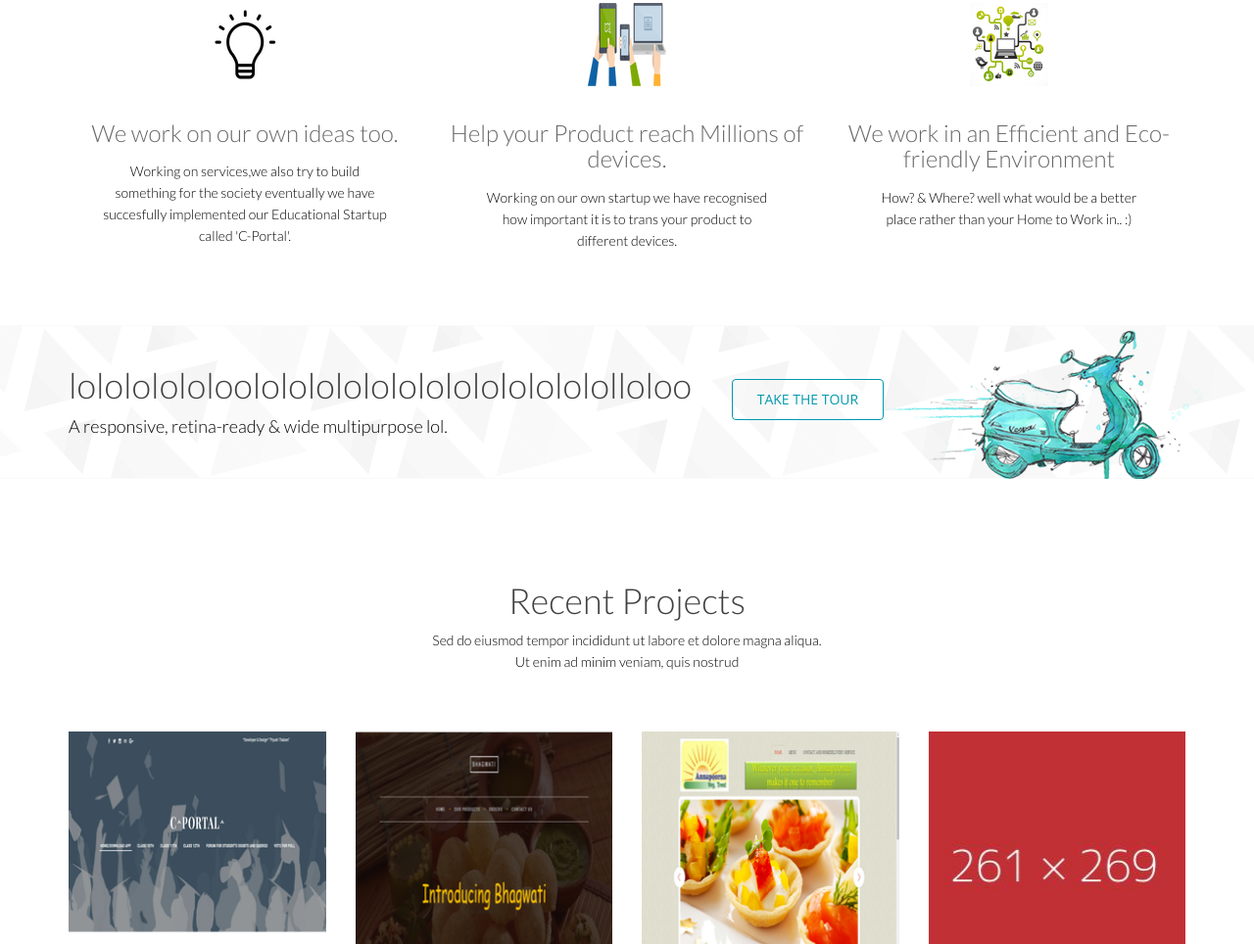
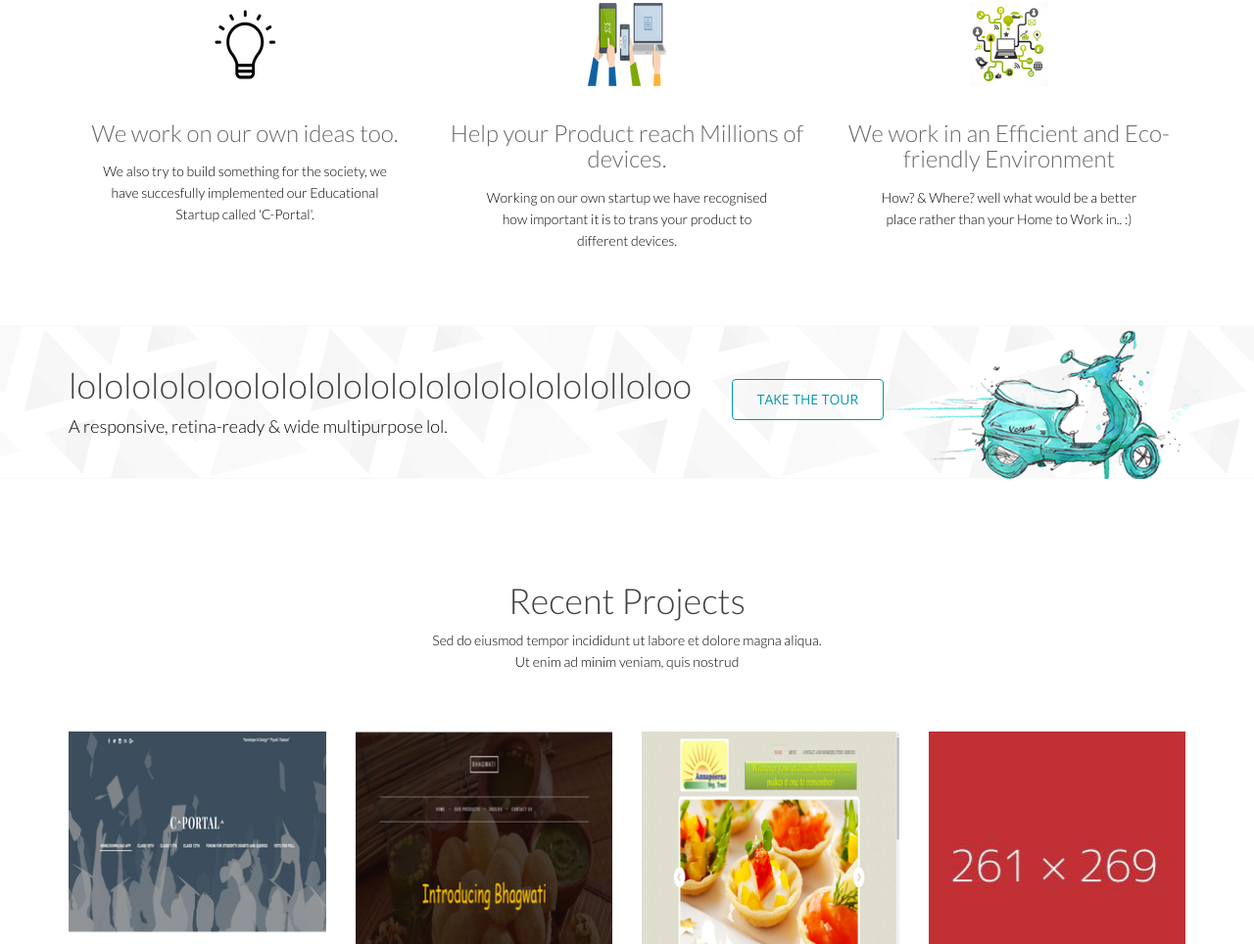
Before and after one commit to Piyush06/nullbytes.github.io, a plain HTML site: page service.html in a window 1280 px wide. Shown: the part 1079-2043 px from the top of the page at 98% size. Drawn offline with nearby package versions, Linux system fonts and the light colour scheme.

Commit message:
New summary

```diff
--- a/service.html
+++ b/service.html
@@ -195,7 +195,7 @@ type="text/javascript";e.parentNode.insertBefore($,e)})(document,"script");
                             <img src="images/services/1.png" alt="">
                         </div>
                         <h2>We work on our own ideas too.</h2>
-                        <p>Working on services,we also try to build something for the society eventually we have succesfully implemented our Educational Startup called 'C-Portal'.</p>
+                        <p>We also try to build something for the society, we have succesfully implemented our Educational Startup called 'C-Portal'.</p>
                     </div>
                 </div>
                 <div class="col-sm-4 text-center padding wow fadeIn" data-wow-duration="1000ms" data-wow-delay="600ms">
```
